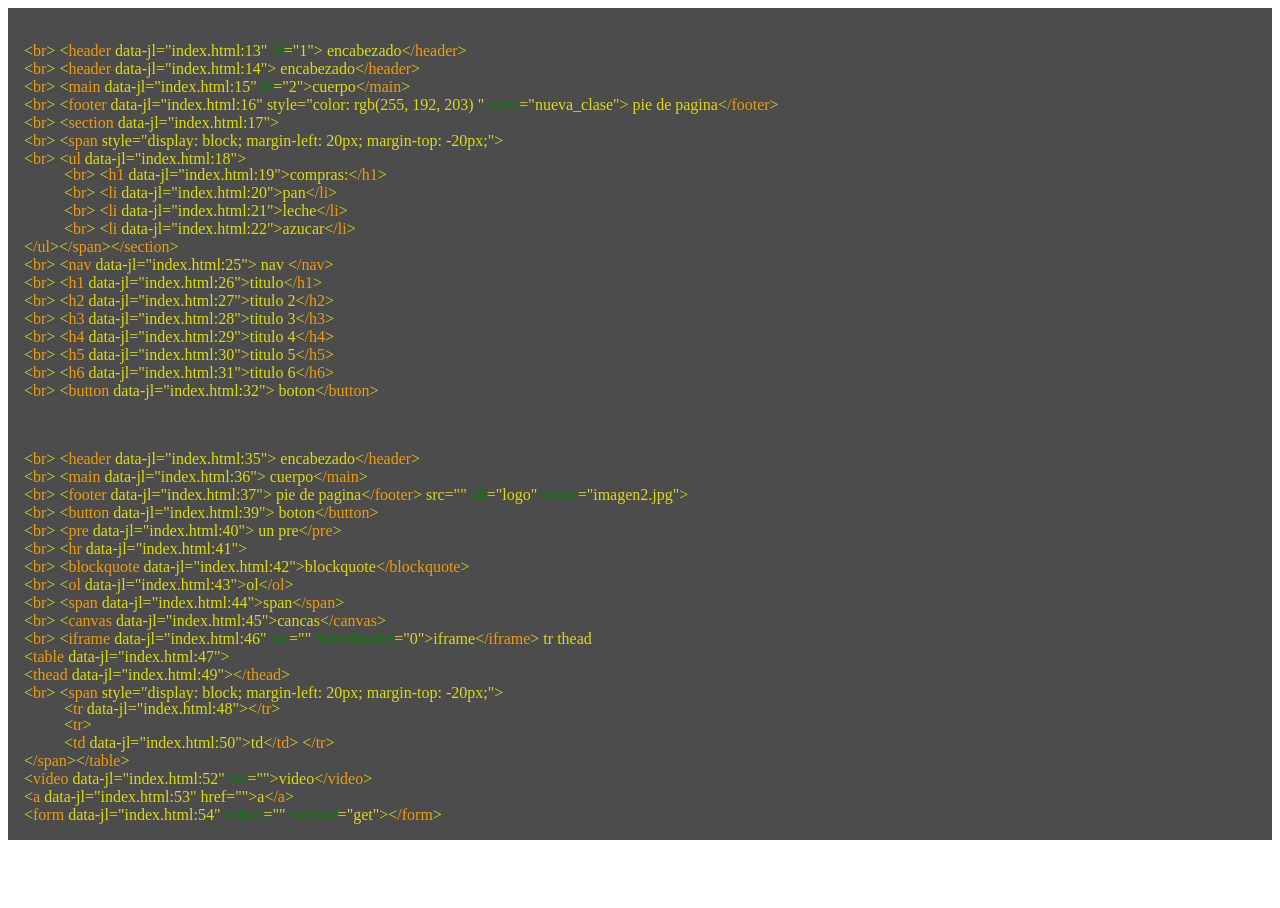
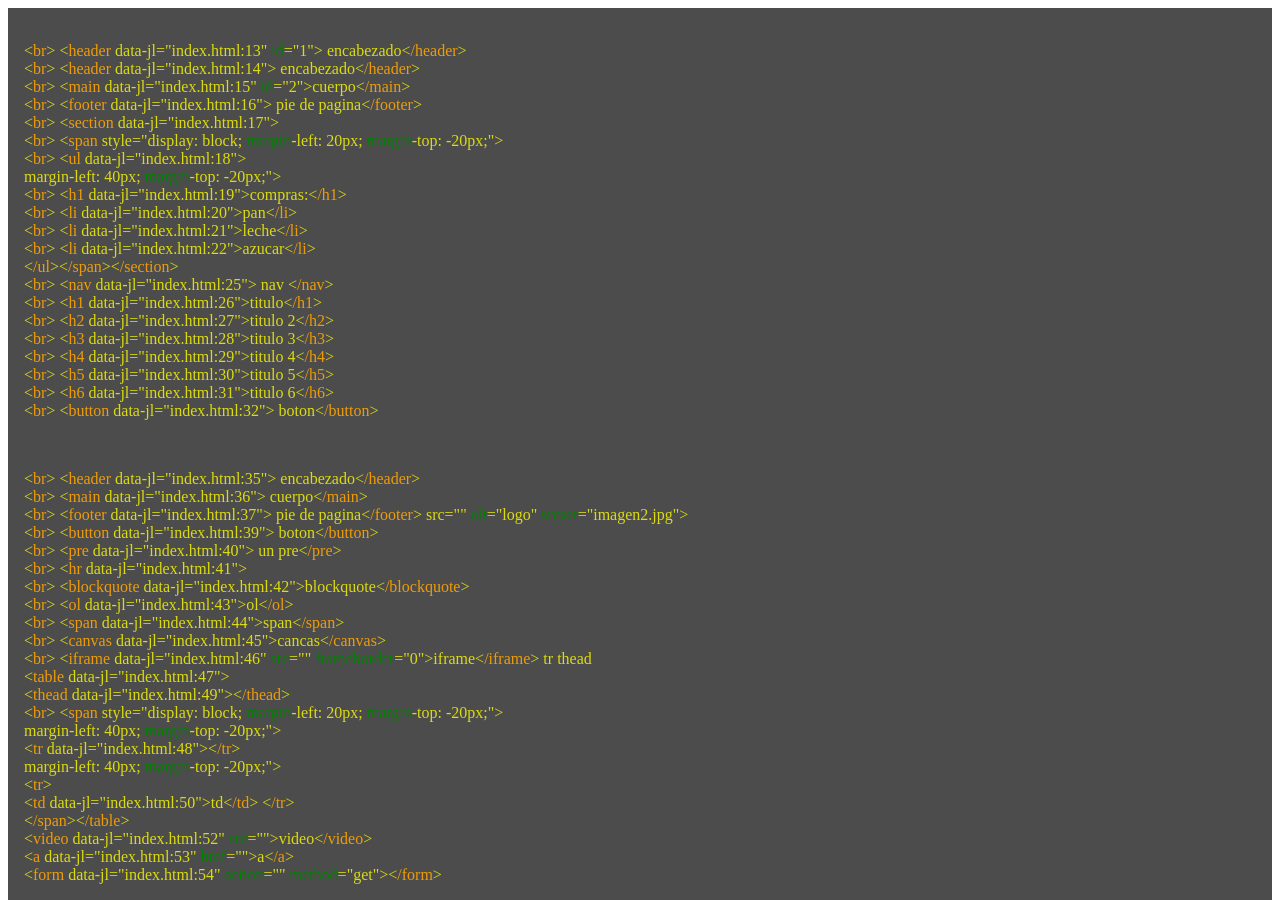
Before and after one commit to LionelStaricoff/paint-code, a plain HTML site: page index.html in a window 1280 px wide. Before the commit the page ends 848 px from the top, so only its background shows below. Drawn offline with Linux system fonts and the light colour scheme.

Commit message:
mas cambios en los atributos

```diff
--- a/Paint.js
+++ b/Paint.js
@@ -26,15 +26,24 @@ export class ColorearHtml {
         codigoHtml.style.color = this._letras;
         const contenido = codigoHtml.innerHTML;
         const etiquetas = ["header", "main", "footer", "section", "h1", "H1", "h2", "H2", "h3", "H3", "h4", "H4", "h5", "H5", "h6", "H6",
-            "button", "ul", "li", "nav", "pre", "hr", "ol", "blockquote",
-             'span', 'canvas', 'iframe','br',
-           'table', 'tr', 'td', 'thead',
-            'video', 'a', 'form','label','input',
-        'srcset', 'alt', 'class', 'id', 'src', 'frameborder', 'action', 'method','name','for','type','value'];
+            "button", "ul", "li", "nav", "pre", "hr", "ol", "blockquote",'strong','i','p',
+             'span', 'canvas', 'iframe','br','!DOCTYPE html', 'html','base','bdi','bdo',
+           'table', 'tr', 'td', 'thead','th','caption','head','title','body','dfn','abbr','address','script',
+            'video', 'a', 'form','label','input','map','area','audio','source',
+
+        'srcset', 'alt', 'class', 'id', 'src', 'frameborder', 'action', 'method','name','for','type','value','href','target',
+    'usemap','width',' height','shape','coords','controls','autoplay','loop','muted','preload','dir','cite','margin',
+    'margin-left','padding-right','margin-top','margin-bottom','max-width','min-height','max-height','min-width',
+    'autofocus','disabled','text-align','padding','padding-top','padding-bottom','margin-inline-start','margin-inline-end'
+    ];
 
 
 
-        const atributos = ['srcset', 'alt', 'class', 'id', 'src', 'frameborder','action', 'method','name','for','type','value'];
+        const atributos = ['srcset', 'alt', 'class', 'id', 'src', 'frameborder','action', 'method','name','for','type','value','href',
+            'target','usemap','width',' height','shape','coords','controls','autoplay','loop','muted','preload','dir','cite','margin',
+            'margin-left','margin-top','margin-bottom','autofocus','disabled','text-align','padding-right','padding','padding-top','padding-bottom',
+            'max-width','min-width','min-height','max-height','margin-inline-start','margin-inline-end'
+        ];
 
         let contenidoModificado = contenido
         etiquetas.forEach(etiqueta => {
--- a/index.html
+++ b/index.html
@@ -13,7 +13,7 @@
         <header id="1"> encabezado</header>
         <header> encabezado</header>
         <main id="2">cuerpo</main>
-        <footer style="color: rgb(255, 192, 203) "class="nueva_clase"> pie de pagina</footer>
+        <footer> pie de pagina</footer>
         <section>
             <ul>
                 <h1>compras:</h1>
```
